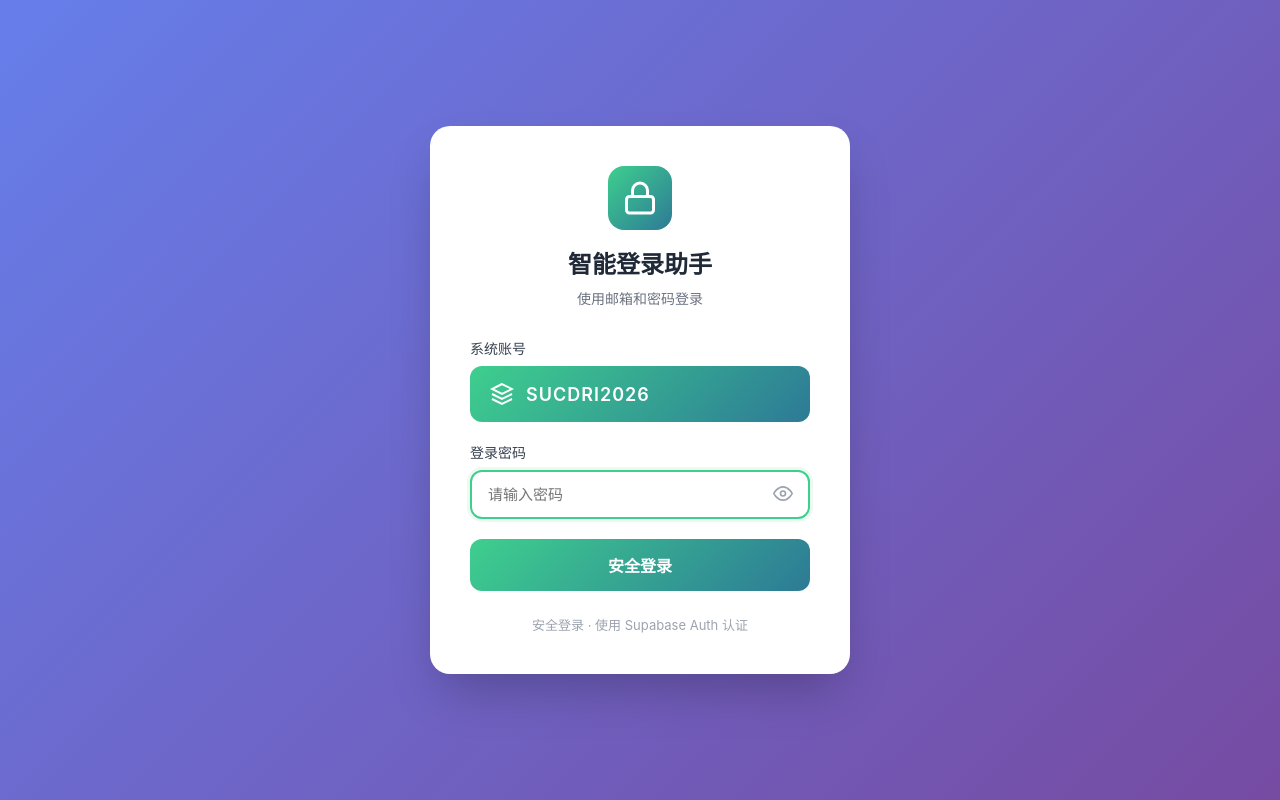
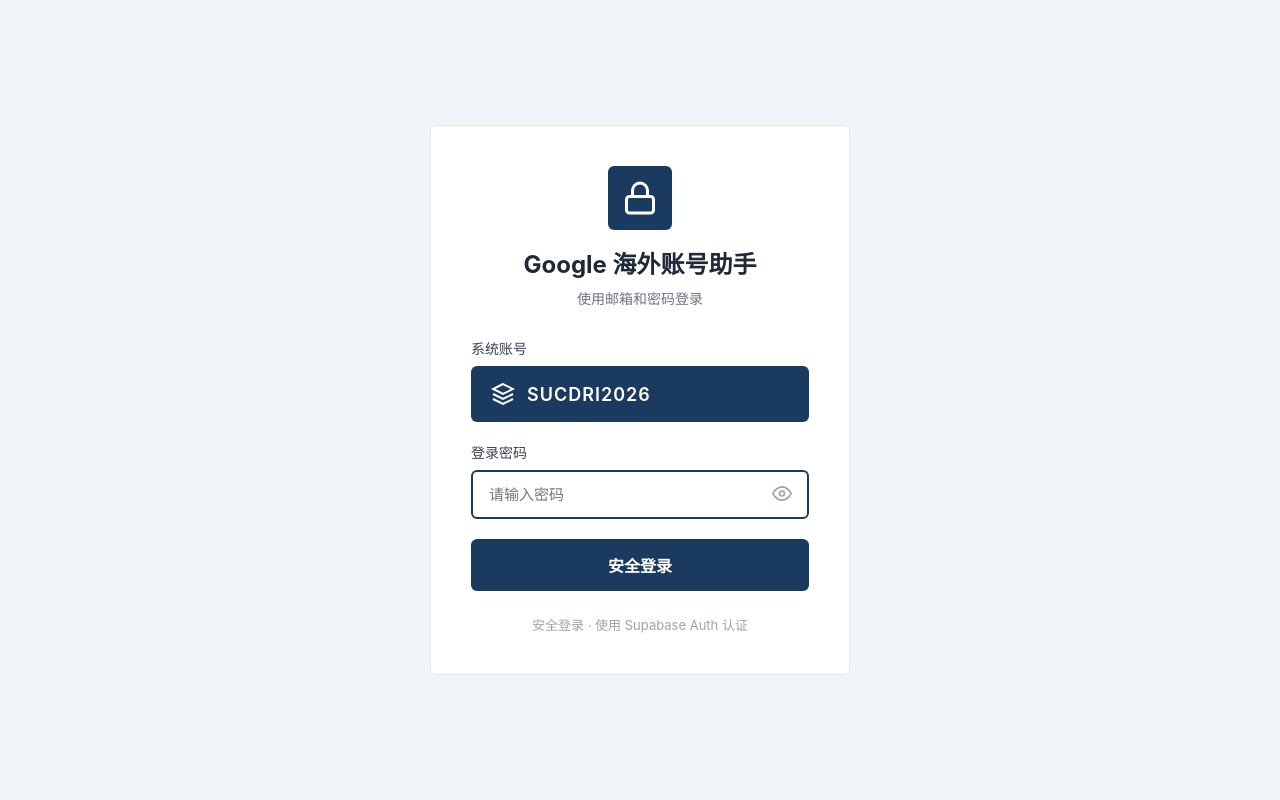
Before and after one commit to happywht/gg_mange, a website: page login.html in a window 1280 px wide. Drawn offline with nearby package versions, Linux system fonts and the light colour scheme.

Commit message:
style: 同步 login.html 视觉风格和文字
- 标题: 智能登录助手 → Google 海外账号助手
- 背景: 移除渐变，改用纯色 #f1f5f9
- 登录卡片: 移除大阴影，添加细边框
- 按钮/图标: 统一使用城建院深蓝色 #1a3a5f
- 圆角: 大圆角 12-20px → 小圆角 6px
- 输入框: 统一圆角样式

```diff
--- a/login.html
+++ b/login.html
@@ -3,12 +3,12 @@
 <head>
     <meta charset="UTF-8">
     <meta name="viewport" content="width=device-width, initial-scale=1.0">
-    <title>登录 - 智能登录助手</title>
+    <title>登录 - Google 海外账号助手</title>
     <style>
         * { margin: 0; padding: 0; box-sizing: border-box; }
         body {
             font-family: -apple-system, BlinkMacSystemFont, 'Segoe UI', Roboto, sans-serif;
-            background: linear-gradient(135deg, #667eea 0%, #764ba2 100%);
+            background: #f1f5f9;
             min-height: 100vh;
             display: flex;
             align-items: center;
@@ -17,8 +17,8 @@
         }
         .login-card {
             background: white;
-            border-radius: 20px;
-            box-shadow: 0 25px 50px -12px rgba(0, 0, 0, 0.25);
+            border-radius: 6px;
+            border: 1px solid #e2e8f0;
             padding: 40px;
             width: 100%;
             max-width: 420px;
@@ -41,8 +41,8 @@
         .logo-icon {
             width: 64px;
             height: 64px;
-            background: linear-gradient(135deg, #3ecf8e 0%, #2d7a96 100%);
-            border-radius: 16px;
+            background: #1a3a5f;
+            border-radius: 6px;
             display: flex;
             align-items: center;
             justify-content: center;
@@ -79,14 +79,13 @@
             width: 100%;
             padding: 14px 45px 14px 16px;
             border: 2px solid #e5e7eb;
-            border-radius: 12px;
+            border-radius: 6px;
             font-size: 15px;
             transition: all 0.2s;
         }
         .input-group input:focus {
             outline: none;
-            border-color: #3ecf8e;
-            box-shadow: 0 0 0 3px rgba(62, 207, 142, 0.1);
+            border-color: #1a3a5f;
         }
         .toggle-password {
             position: absolute;
@@ -106,21 +105,17 @@
         .login-btn {
             width: 100%;
             padding: 14px;
-            background: linear-gradient(135deg, #3ecf8e 0%, #2d7a96 100%);
+            background: #1a3a5f;
             color: white;
             border: none;
-            border-radius: 12px;
+            border-radius: 6px;
             font-size: 16px;
             font-weight: 600;
             cursor: pointer;
-            transition: transform 0.2s, box-shadow 0.2s;
+            transition: background 0.2s;
         }
         .login-btn:hover {
-            transform: translateY(-2px);
-            box-shadow: 0 10px 20px rgba(62, 207, 142, 0.3);
-        }
-        .login-btn:active {
-            transform: translateY(0);
+            background: #254a7a;
         }
         .login-btn:disabled {
             opacity: 0.6;
@@ -131,7 +126,8 @@
             background: #fee2e2;
             color: #991b1b;
             padding: 12px;
-            border-radius: 8px;
+            border-radius: 6px;
+            border: 1px solid #fecaca;
             font-size: 14px;
             margin-bottom: 20px;
             display: none;
@@ -149,7 +145,8 @@
             background: #d1fae5;
             color: #065f46;
             padding: 12px;
-            border-radius: 8px;
+            border-radius: 6px;
+            border: 1px solid #a7f3d0;
             font-size: 14px;
             margin-bottom: 20px;
             display: none;
@@ -184,8 +181,8 @@
             align-items: center;
             gap: 12px;
             padding: 16px 20px;
-            background: linear-gradient(135deg, #3ecf8e 0%, #2d7a96 100%);
-            border-radius: 12px;
+            background: #1a3a5f;
+            border-radius: 6px;
             color: white;
         }
         .badge-icon {
@@ -208,7 +205,7 @@
                     <path d="M7 11V7a5 5 0 0 1 10 0v4"></path>
                 </svg>
             </div>
-            <h1>智能登录助手</h1>
+            <h1>Google 海外账号助手</h1>
             <p>使用邮箱和密码登录</p>
         </div>
 
```
